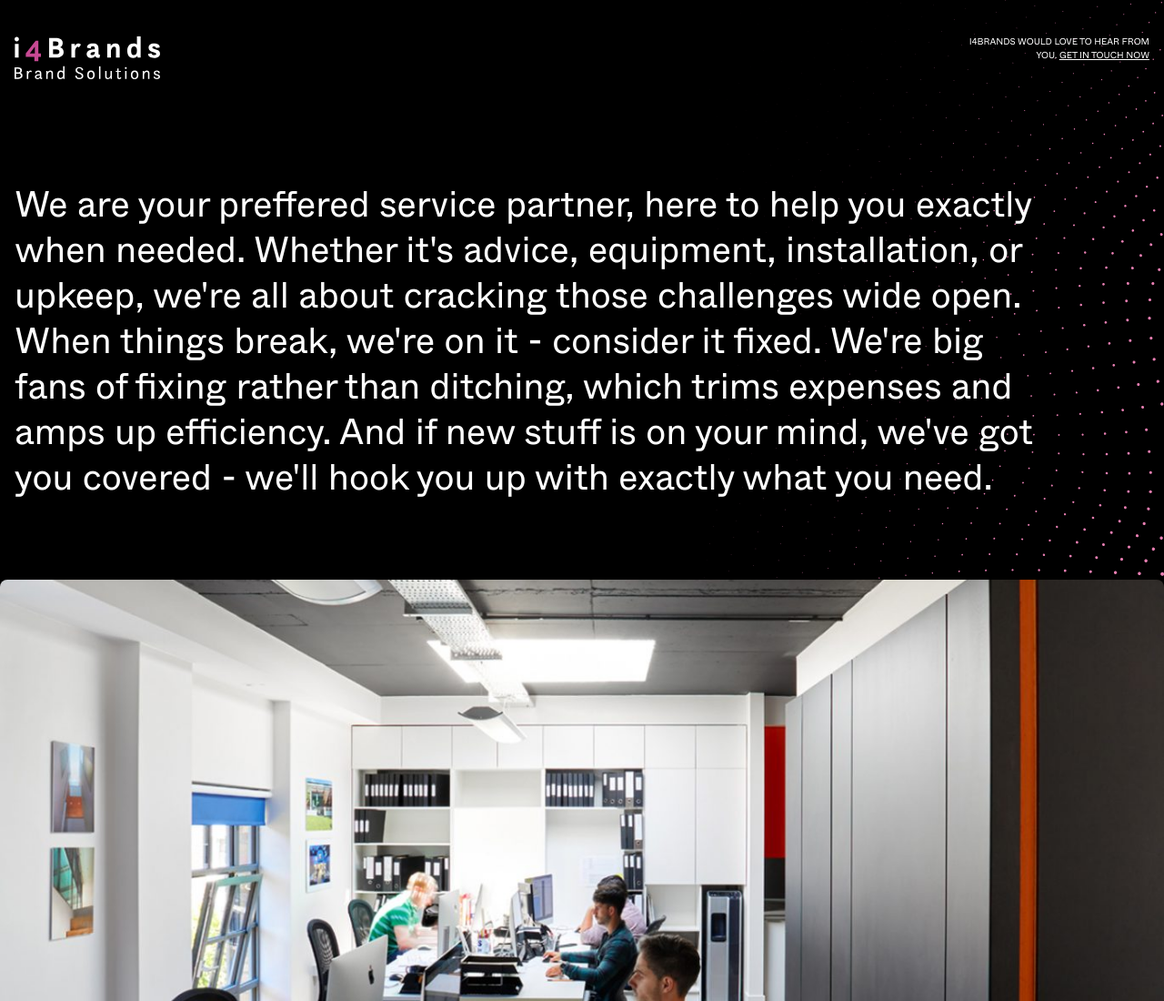
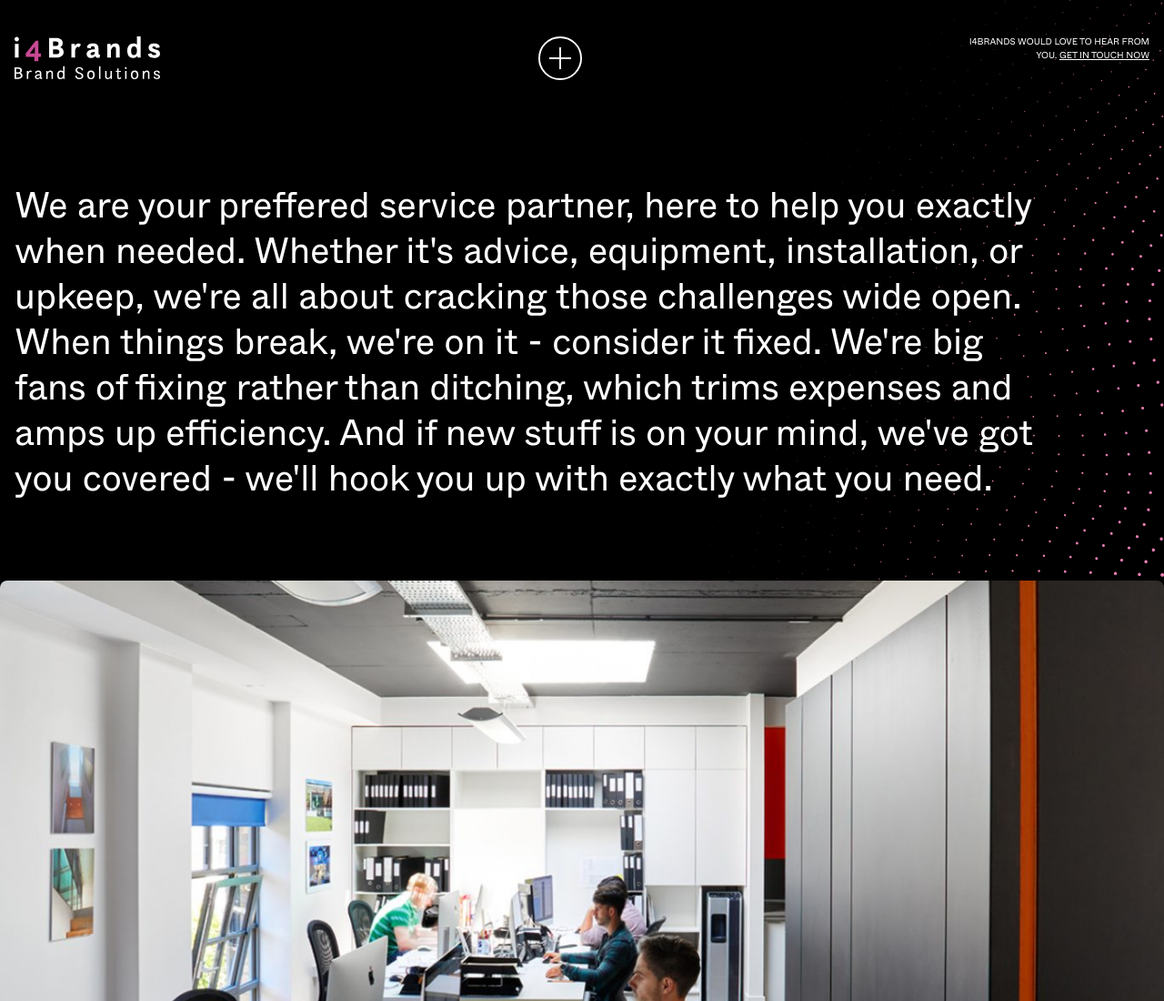
Before and after one commit to NiallColman49/i4Brands-ss, a website: page about.html in a window 1280 px wide. Shown: the top 1100 px of the page at 91% size. Drawn offline with Linux system fonts and the light colour scheme.

Commit message:
menu created

```diff
--- a/about.html
+++ b/about.html
@@ -12,8 +12,8 @@
         ></script>
     </head>
     <body class="bg-black font-primary">
-        <header class="container py-5 lg:py-10">
-            <div class="flex justify-between">
+        <header class="container py-5 lg:py-10 relative">
+            <div class="flex justify-between items-center lg:items-start">
                 <a href="./">
                     <img
                         src="./assets/images/i4Brands-logo.svg"
@@ -21,8 +21,65 @@
                         class="w-56 lg:w-40"
                     />
                 </a>
+
+                <div
+                    id="myNav"
+                    class="overlay text-white"
+                    style="max-height: 0%"
+                >
+                    <div class="container">
+                        <!-- Overlay content -->
+                        <div
+                            class="overlay-content text-white pt-6 pb-10 space-y-6"
+                        >
+                            <a
+                                href="./about.html"
+                                class="relative pl-5 border-white border-b lg:w-1/4"
+                                ><span
+                                    class="absolute top-0 left-0 text-[10px] text-i4-pink"
+                                    >01</span
+                                >About</a
+                            >
+                            <a
+                                href="./services.html"
+                                class="relative pl-5 border-white border-b lg:w-1/4"
+                                ><span
+                                    class="absolute top-0 left-0 text-[10px] text-i4-pink"
+                                    >02</span
+                                >Services</a
+                            >
+                            <a
+                                href="./projects.html"
+                                class="relative pl-5 border-white border-b lg:w-1/4 flex justify-between"
+                                ><span
+                                    class="absolute top-0 left-0 text-[10px] text-i4-pink"
+                                    >03</span
+                                >Projects
+                                <span class="additional-items text-i4-pink"
+                                    >+</span
+                                ></a
+                            >
+                            <a
+                                href="./contact.html"
+                                class="relative pl-5 border-white border-b lg:w-1/4"
+                                ><span
+                                    class="absolute top-0 left-0 text-[10px] text-i4-pink"
+                                    >04</span
+                                >Contact</a
+                            >
+                        </div>
+                    </div>
+                </div>
+
+                <span class="menu-toggle"
+                    ><img
+                        src="./assets/images/plus-menu.svg"
+                        alt="Plus"
+                        class="w-12 h-12 menu-toggle cursor-pointer"
+                /></span>
+
                 <span
-                    class="text-white uppercase text-xs text-right lg:w-2/12 pl-14 lg:pl-0"
+                    class="text-white uppercase text-xs text-right lg:w-2/12 pl-14 lg:pl-0 hidden lg:block"
                     >i4Brands would love to hear from you.
                     <span class="cursor-pointer underline">
                         <a href="mailto:hello@i4brands.co.uk"
@@ -248,5 +305,6 @@
             type="text/javascript"
             src="./src/js/AboutAccordion.js"
         ></script>
+        <script type="text/javascript" src="./src/js/MenuToggle.js"></script>
     </body>
 </html>
```
Also changed, not shown: contact.html (+61 -3 lines).
